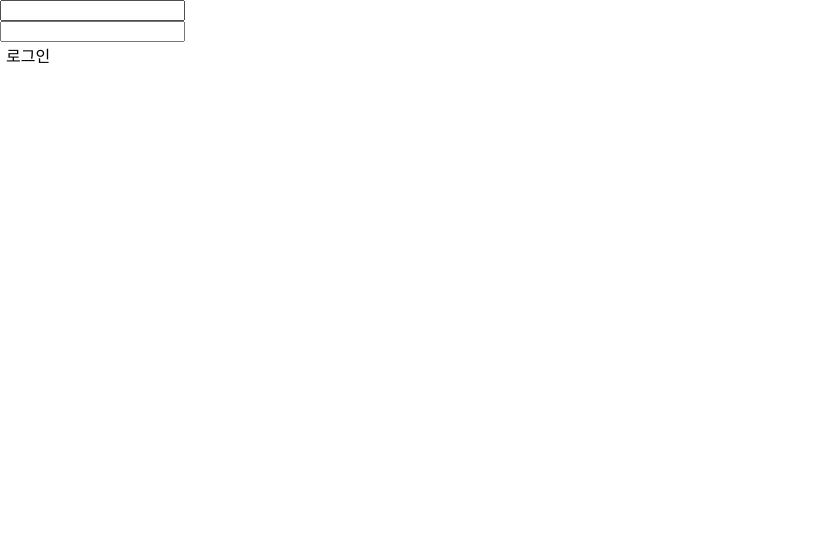
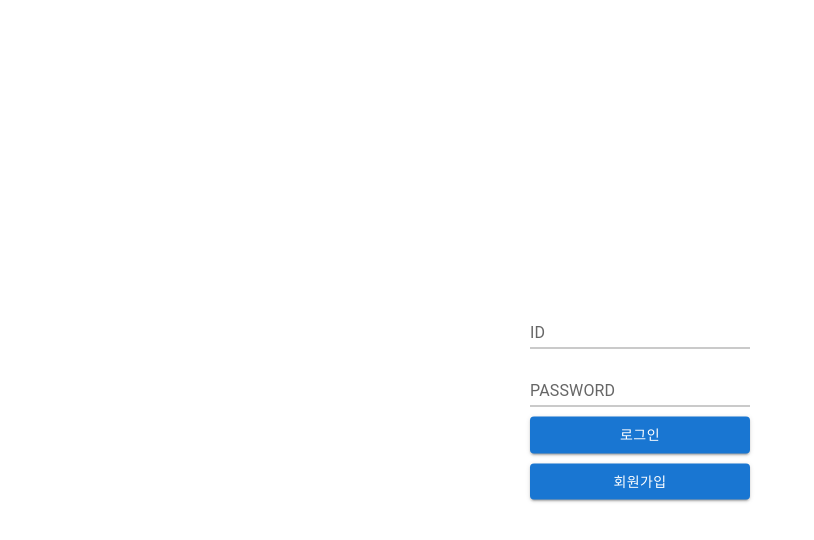
Before and after one commit to Woogie-94/Fivespot, a React (Create React App) app: page /login in a window 1280 px wide. Shown: the top 540 px of the page, without its empty margins (0-814 px from the left). Built offline with nearby package versions, Linux system fonts and the light colour scheme.

Commit message:
Add Login page CSS styling

```diff
--- a/src/page/Login.tsx
+++ b/src/page/Login.tsx
@@ -1,9 +1,12 @@
-import React, { FormEvent, FormEventHandler, useCallback, useEffect } from "react";
+import React, { FormEvent, MouseEvent, MouseEventHandler, useCallback, useEffect } from "react";
 import { useDispatch, useSelector } from "react-redux";
 import useInput from "../hooks/useInput";
 import { axiosLogin, loginSelector } from "../reducer/loginReducer";
 import { REQUEST_STATES } from "../types";
 import * as H from "history";
+import { Button, TextField } from "@mui/material";
+import styled from "styled-components";
+import { Link } from "react-router-dom";
 
 const Login = ({ history }: { history: H.History }): JSX.Element => {
   const [email, onEmail] = useInput<string>("");
@@ -12,8 +15,8 @@ const Login = ({ history }: { history: H.History }): JSX.Element => {
   const dispatch = useDispatch();
   const loginState = useSelector(loginSelector);
 
-  const onLogin: FormEventHandler<HTMLFormElement> = useCallback(
-    async (e: FormEvent): Promise<void> => {
+  const onLogin: MouseEventHandler<HTMLElement> = useCallback(
+    async (e: MouseEvent): Promise<void> => {
       e.preventDefault();
 
       const user = {
@@ -37,18 +40,39 @@ const Login = ({ history }: { history: H.History }): JSX.Element => {
   }, [loginState, history]);
 
   return (
-    <>
-      <form onSubmit={onLogin}>
-        <div>
-          <input type="email" value={email} onChange={onEmail}></input>
-        </div>
-        <div>
-          <input type="password" value={password} onChange={onPassword}></input>
-        </div>
-        <button type="submit">로그인</button>
-      </form>
-    </>
+    <LoginContainer>
+      <Div>
+        <TextField label="ID" variant="standard" type="email" value={email} onChange={onEmail} />
+      </Div>
+      <Div>
+        <TextField label="PASSWORD" variant="standard" type="password" value={password} onChange={onPassword} />
+      </Div>
+      <Div>
+        <Button variant="contained" sx={{ width: `100%` }} onClick={onLogin}>
+          로그인
+        </Button>
+      </Div>
+      <Link to="/signup">
+        <Button variant="contained" sx={{ width: `100%` }}>
+          회원가입
+        </Button>
+      </Link>
+    </LoginContainer>
   );
 };
 
+const LoginContainer = styled.div`
+  display: flex;
+  flex-direction: column;
+  position: absolute;
+  top: 50%;
+  left: 50%;
+  transform: translate(-50%, -50%);
+`;
+
+const Div = styled.div`
+  width: 100%;
+  margin-bottom: 10px;
+`;
+
 export default Login;
```
